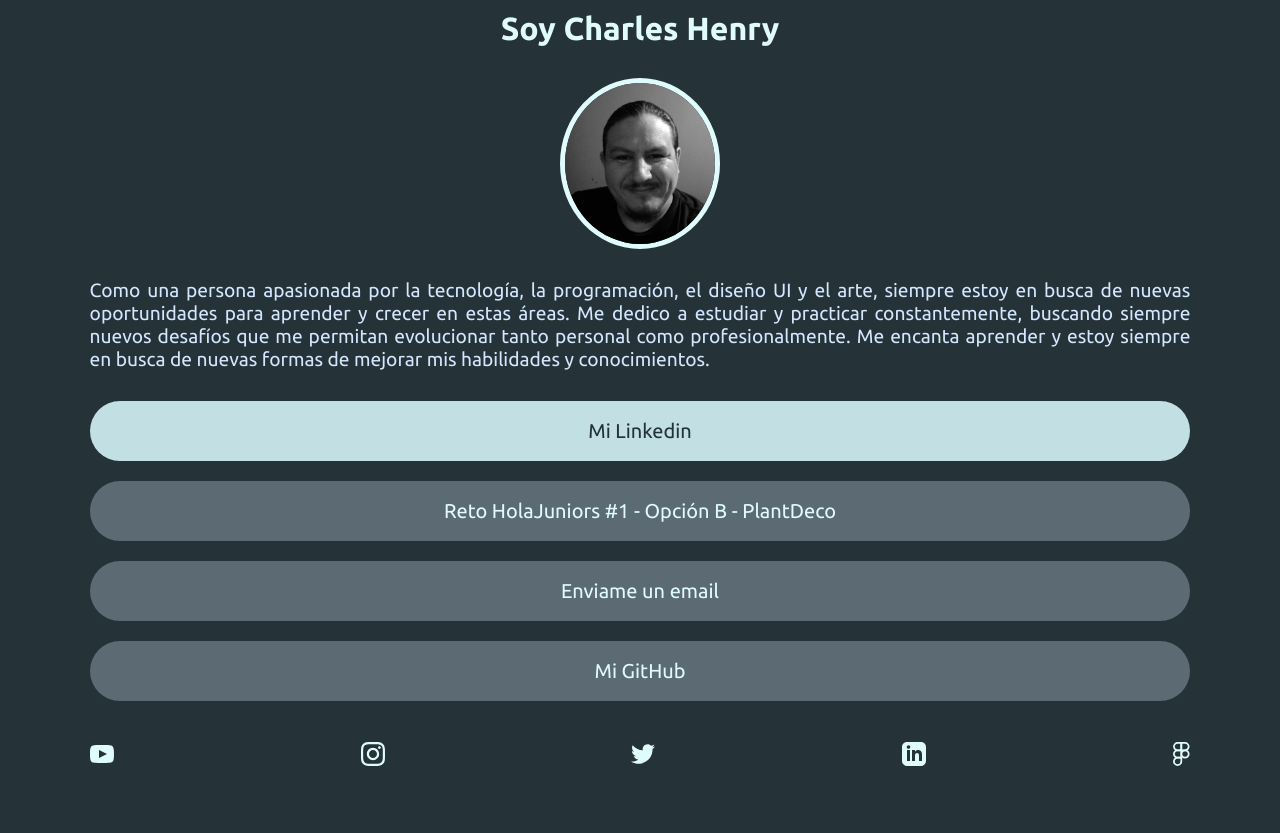
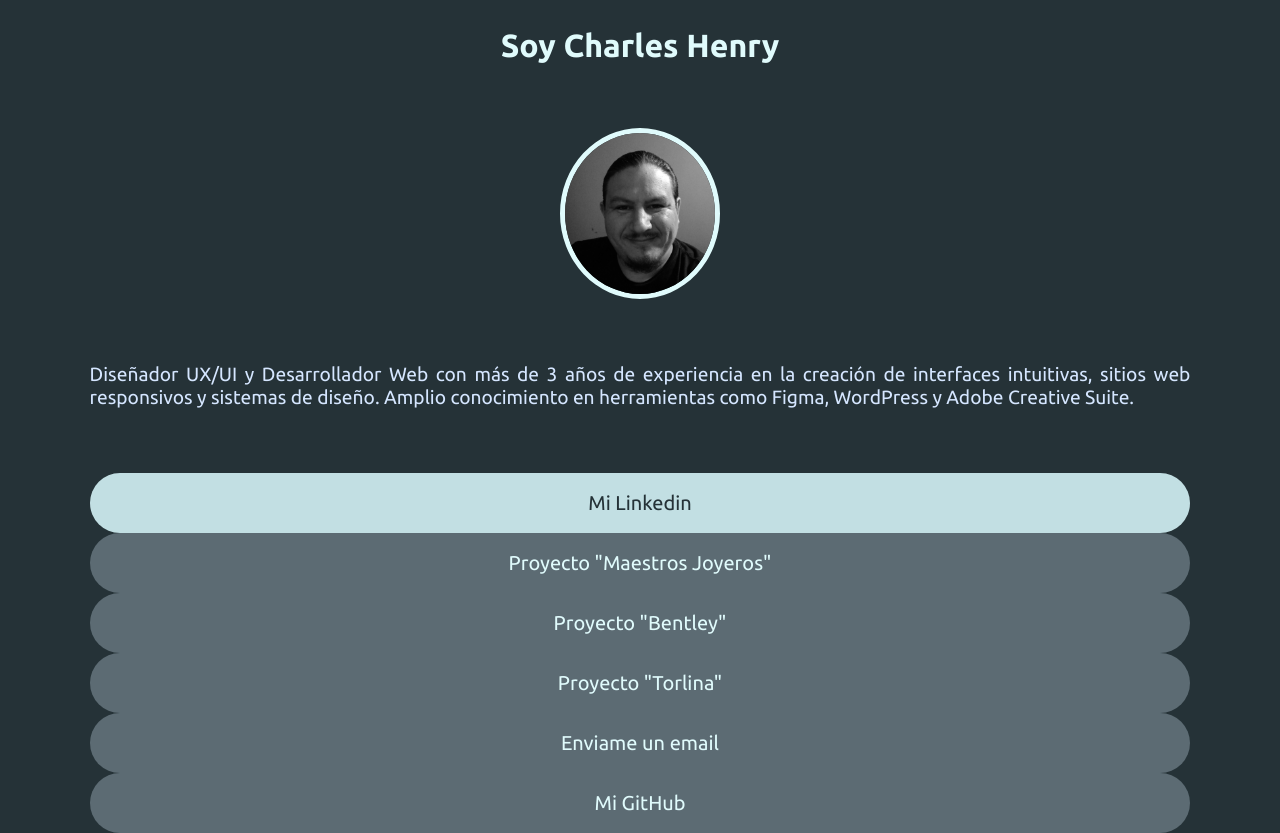
Before and after one commit to eichenbergerche/Iosonomauri-reto1, a plain HTML site: page index.html in a window 1280 px wide. Before the commit the page ends 800 px from the top, so only its background shows below. Drawn offline with Linux system fonts and the light colour scheme.

Commit message:
Update index.html

```diff
--- a/index.html
+++ b/index.html
@@ -35,70 +35,21 @@
         </div>
         <div class="description">
             <p>
-                Como una persona apasionada por la tecnología, la programación, el
-                diseño UI y el arte, siempre estoy en busca de nuevas oportunidades
-                para aprender y crecer en estas áreas. Me dedico a estudiar y
-                practicar constantemente, buscando siempre nuevos desafíos que me
-                permitan evolucionar tanto personal como profesionalmente. Me encanta
-                aprender y estoy siempre en busca de nuevas formas de mejorar mis
-                habilidades y conocimientos.
+                Diseñador UX/UI y Desarrollador Web con más de 3 años de experiencia en la creación de interfaces intuitivas,
+sitios web responsivos y sistemas de diseño. Amplio conocimiento en herramientas como Figma, WordPress y
+Adobe Creative Suite.
             </p>
         </div>
 
         <div class="buttons">
             <a href="https://www.linkedin.com/in/eichenbergerche/" class="linkedin">Mi Linkedin</a>
-            <a href="plantDeco/plantdeco.html" target="_blank" class="works">Reto HolaJuniors #1 - Opción B -
-                PlantDeco</a>
+            <a href="https://www.figma.com/design/XJsZ6wvLiGj0k56G1vUl18/Maestros-Joyeros?node-id=41-3897&t=E8ehHXxkrbwnMoD1-1" target="_blank" class="works">Proyecto "Maestros Joyeros"</a>
+<a href="https://www.figma.com/design/ehKWIVN3IKurOkfD4zuDNu" target="_blank" class="works">Proyecto "Bentley"</a>
+<a href="https://www.figma.com/design/Q3ruFKv0SOOoKuiQqXlFeT/Torlina?node-id=0-1&t=zms4IrEe90PYZr9o-1" target="_blank" class="works">Proyecto "Torlina"</a>
             <a href="mailto:eichenberger.che@gmail.com" target="_blank" class="email">Enviame un email</a>
             <a href="https://github.com/eichenbergerche" class="website">Mi GitHub</a>
         </div>
-        <div class="socialMedia">
-            <a href="https://www.youtube.com/channel/UCcca-gb9XeSvihJxpb1iNQg/featured" class="youtube">
-                <svg xmlns="http://www.w3.org/2000/svg" width="24" height="24" viewBox="0 0 24 24">
-                    <path
-                        d="M19.615 3.184c-3.604-.246-11.631-.245-15.23 0-3.897.266-4.356 2.62-4.385 8.816.029 6.185.484 8.549 4.385 8.816 3.6.245 11.626.246 15.23 0 3.897-.266 4.356-2.62 4.385-8.816-.029-6.185-.484-8.549-4.385-8.816zm-10.615 12.816v-8l8 3.993-8 4.007z" />
-                </svg>
-            </a>
-            <a href="https://www.instagram.com/orbita.publicidad.digital/" class="instagram">
-                <svg xmlns="http://www.w3.org/2000/svg" width="24" height="24" viewBox="0 0 24 24">
-                    <path
-                        d="M12 2.163c3.204 0 3.584.012 4.85.07 3.252.148 4.771 1.691 4.919 4.919.058 1.265.069 1.645.069 4.849 0 3.205-.012 3.584-.069 4.849-.149 3.225-1.664 4.771-4.919 4.919-1.266.058-1.644.07-4.85.07-3.204 0-3.584-.012-4.849-.07-3.26-.149-4.771-1.699-4.919-4.92-.058-1.265-.07-1.644-.07-4.849 0-3.204.013-3.583.07-4.849.149-3.227 1.664-4.771 4.919-4.919 1.266-.057 1.645-.069 4.849-.069zm0-2.163c-3.259 0-3.667.014-4.947.072-4.358.2-6.78 2.618-6.98 6.98-.059 1.281-.073 1.689-.073 4.948 0 3.259.014 3.668.072 4.948.2 4.358 2.618 6.78 6.98 6.98 1.281.058 1.689.072 4.948.072 3.259 0 3.668-.014 4.948-.072 4.354-.2 6.782-2.618 6.979-6.98.059-1.28.073-1.689.073-4.948 0-3.259-.014-3.667-.072-4.947-.196-4.354-2.617-6.78-6.979-6.98-1.281-.059-1.69-.073-4.949-.073zm0 5.838c-3.403 0-6.162 2.759-6.162 6.162s2.759 6.163 6.162 6.163 6.162-2.759 6.162-6.163c0-3.403-2.759-6.162-6.162-6.162zm0 10.162c-2.209 0-4-1.79-4-4 0-2.209 1.791-4 4-4s4 1.791 4 4c0 2.21-1.791 4-4 4zm6.406-11.845c-.796 0-1.441.645-1.441 1.44s.645 1.44 1.441 1.44c.795 0 1.439-.645 1.439-1.44s-.644-1.44-1.439-1.44z" />
-                </svg>
-            </a>
-            <a href="https://github.com/eichenbergerche/github-readme-stats-tuto" class="twitter">
-                <svg xmlns="http://www.w3.org/2000/svg" width="24" height="24" viewBox="0 0 24 24">
-                    <path
-                        d="M24 4.557c-.883.392-1.832.656-2.828.775 1.017-.609 1.798-1.574 2.165-2.724-.951.564-2.005.974-3.127 1.195-.897-.957-2.178-1.555-3.594-1.555-3.179 0-5.515 2.966-4.797 6.045-4.091-.205-7.719-2.165-10.148-5.144-1.29 2.213-.669 5.108 1.523 6.574-.806-.026-1.566-.247-2.229-.616-.054 2.281 1.581 4.415 3.949 4.89-.693.188-1.452.232-2.224.084.626 1.956 2.444 3.379 4.6 3.419-2.07 1.623-4.678 2.348-7.29 2.04 2.179 1.397 4.768 2.212 7.548 2.212 9.142 0 14.307-7.721 13.995-14.646.962-.695 1.797-1.562 2.457-2.549z" />
-                </svg>
-            </a>
-            <a href="https://www.linkedin.com/in/eichenbergerche/" class="">
-                <svg xmlns="http://www.w3.org/2000/svg" width="24" height="24" viewBox="0 0 24 24">
-                    <path
-                        d="M19 0h-14c-2.761 0-5 2.239-5 5v14c0 2.761 2.239 5 5 5h14c2.762 0 5-2.239 5-5v-14c0-2.761-2.238-5-5-5zm-11 19h-3v-11h3v11zm-1.5-12.268c-.966 0-1.75-.79-1.75-1.764s.784-1.764 1.75-1.764 1.75.79 1.75 1.764-.783 1.764-1.75 1.764zm13.5 12.268h-3v-5.604c0-3.368-4-3.113-4 0v5.604h-3v-11h3v1.765c1.396-2.586 7-2.777 7 2.476v6.759z" />
-                </svg>
-            </a>
-            <a href="https://www.figma.com/file/mIt11ndyIdOnaIY3c3njvK/Fernet-Argentina-Programa?node-id=101%3A2"
-                class="">
-                <svg xmlns="http://www.w3.org/2000/svg" width="17" height="24" viewBox="0 0 17 24" fill="none"
-                    class="figma">
-                    <path
-                        d="M8.30774 12C8.30774 11.0207 8.69675 10.0816 9.38919 9.38913C10.0816 8.69669 11.0208 8.30768 12 8.30768C12.9793 8.30768 13.9185 8.69669 14.6109 9.38913C15.3033 10.0816 15.6924 11.0207 15.6924 12C15.6924 12.9792 15.3033 13.9184 14.6109 14.6108C13.9185 15.3033 12.9793 15.6923 12 15.6923C11.0208 15.6923 10.0816 15.3033 9.38919 14.6108C8.69675 13.9184 8.30774 12.9792 8.30774 12V12Z"
-                        stroke="var(--secondary-font-color)" stroke-width="1.75" />
-                    <path
-                        d="M0.923096 19.3846C0.923096 18.4054 1.31211 17.4662 2.00455 16.7738C2.69699 16.0813 3.63614 15.6923 4.6154 15.6923H8.30771V19.3846C8.30771 20.3639 7.9187 21.303 7.22626 21.9955C6.53382 22.6879 5.59466 23.0769 4.6154 23.0769C3.63614 23.0769 2.69699 22.6879 2.00455 21.9955C1.31211 21.303 0.923096 20.3639 0.923096 19.3846Z"
-                        stroke="var(--secondary-font-color)" stroke-width="1.75" />
-                    <path
-                        d="M8.30774 0.923065V8.30768H12C12.9793 8.30768 13.9185 7.91867 14.6109 7.22623C15.3033 6.53379 15.6924 5.59463 15.6924 4.61537C15.6924 3.63611 15.3033 2.69696 14.6109 2.00452C13.9185 1.31208 12.9793 0.923065 12 0.923065L8.30774 0.923065Z"
-                        stroke="var(--secondary-font-color)" stroke-width="1.75" />
-                    <path
-                        d="M0.923096 4.61537C0.923096 5.59463 1.31211 6.53379 2.00455 7.22623C2.69699 7.91867 3.63614 8.30768 4.6154 8.30768H8.30771V0.923065H4.6154C3.63614 0.923065 2.69699 1.31208 2.00455 2.00452C1.31211 2.69696 0.923096 3.63611 0.923096 4.61537Z"
-                        stroke="var(--secondary-font-color)" stroke-width="1.75" />
-                    <path
-                        d="M0.923096 12C0.923096 12.9792 1.31211 13.9184 2.00455 14.6108C2.69699 15.3033 3.63614 15.6923 4.6154 15.6923H8.30771V8.30768H4.6154C3.63614 8.30768 2.69699 8.69669 2.00455 9.38913C1.31211 10.0816 0.923096 11.0207 0.923096 12Z"
-                        stroke="var(--secondary-font-color)" stroke-width="1.75" />
-                </svg>
-            </a>
-        </div>
+
     </div>
 </body>
 
```
